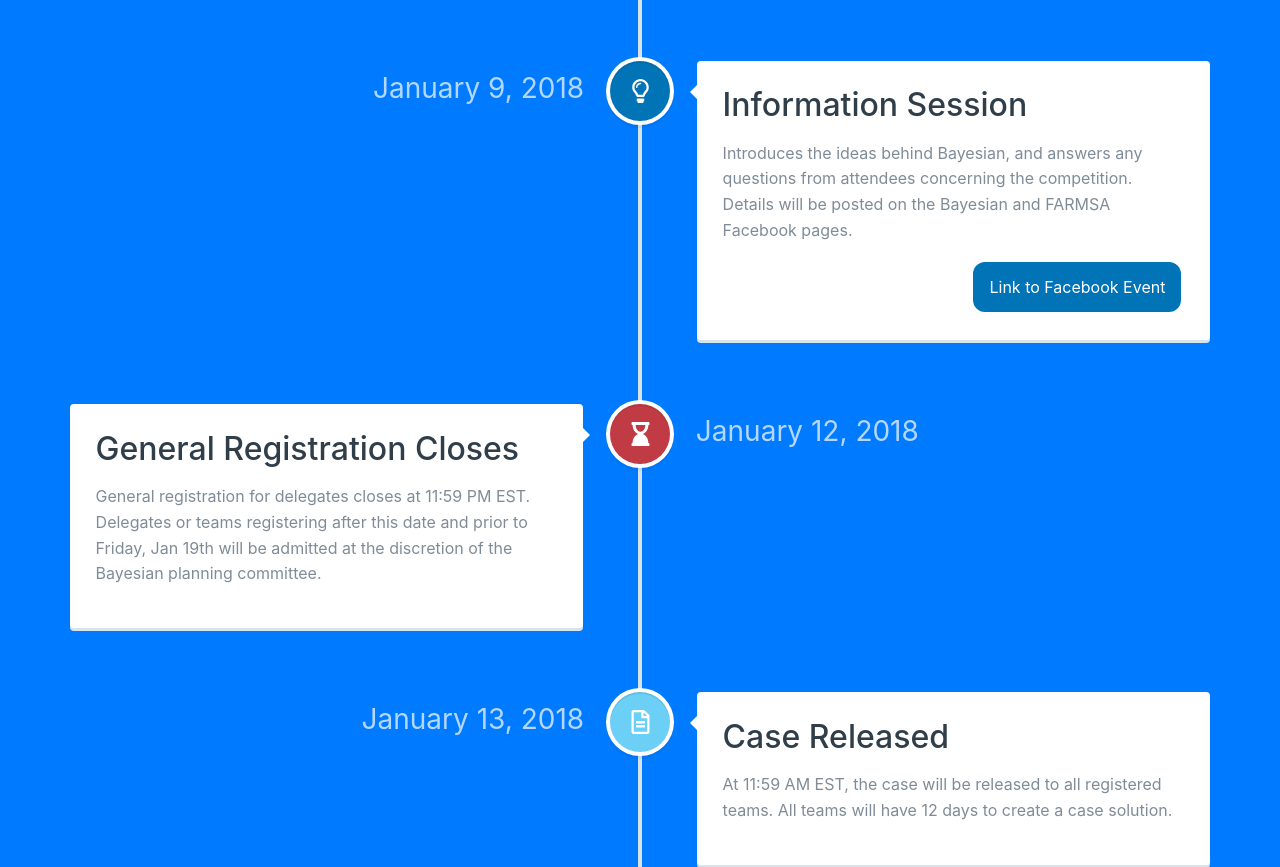
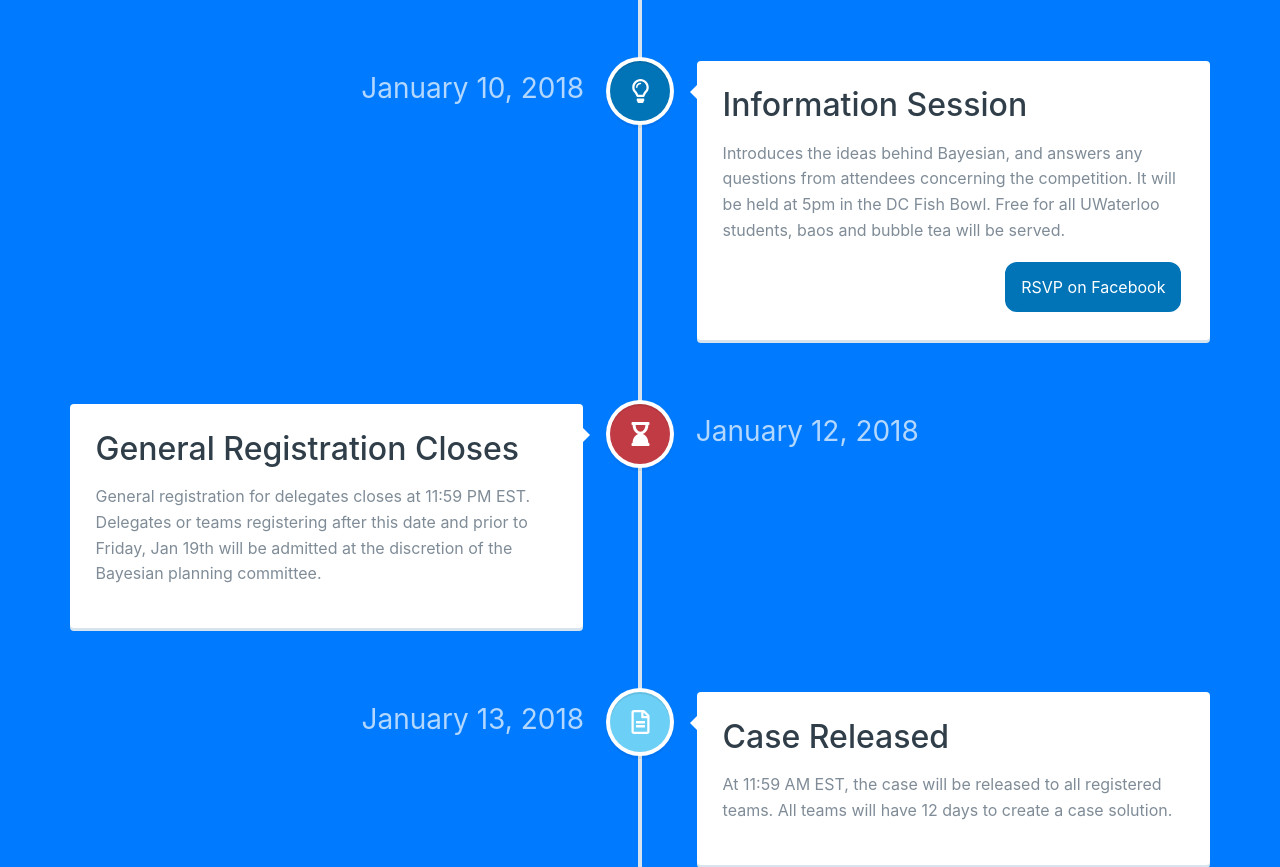
Before and after one commit to vlad-rosu/bayesian, a website with bundled scripts: page index.html in a window 1280 px wide. Shown: the part 2276-3143 px from the top of the page. Built offline with nearby package versions, Linux system fonts and the light colour scheme.

Commit message:
update info session info

```diff
--- a/index.html
+++ b/index.html
@@ -185,9 +185,9 @@
         </div>
         <div class="cd-timeline-content">
           <h2>Information Session</h2>
-          <p>Introduces the ideas behind Bayesian, and answers any questions from attendees concerning the competition. Details will be posted on the Bayesian and FARMSA Facebook pages.</p>
-          <a href="https://www.facebook.com/events/1192936147496722/" target="_blank" class="cd-read-more text-center" style="background-color: #0074b7 !important; width: fit-content;">Link to Facebook Event</a>
-          <span class="cd-date">January 9, 2018</span>
+          <p>Introduces the ideas behind Bayesian, and answers any questions from attendees concerning the competition. It will be held at 5pm in the DC Fish Bowl. Free for all UWaterloo students, baos and bubble tea will be served.</p>
+          <a href="https://www.facebook.com/events/1192936147496722/" target="_blank" class="cd-read-more text-center" style="background-color: #0074b7 !important; width: fit-content;">RSVP on Facebook</a>
+          <span class="cd-date">January 10, 2018</span>
         </div>
       </div>
 
```
